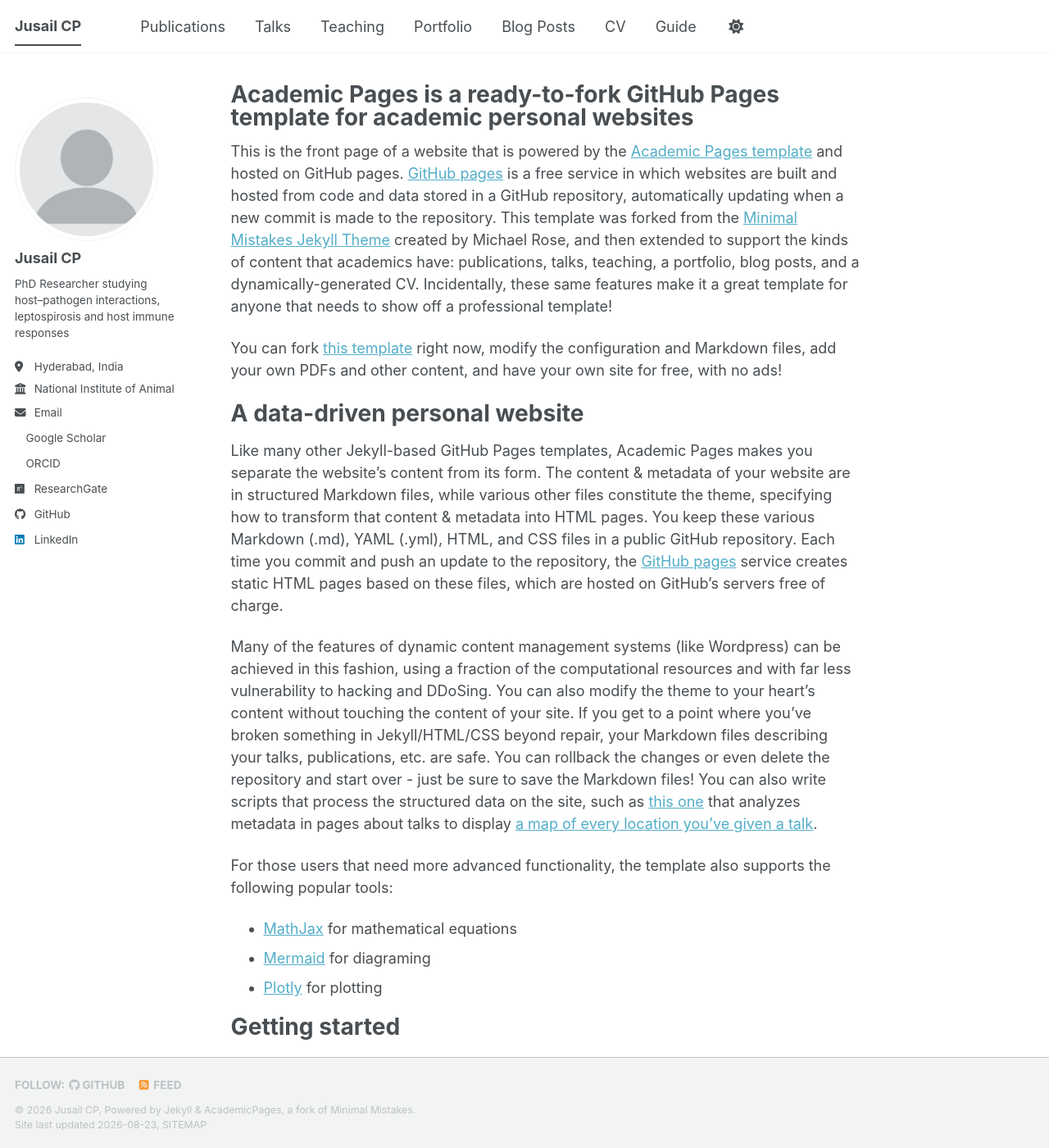
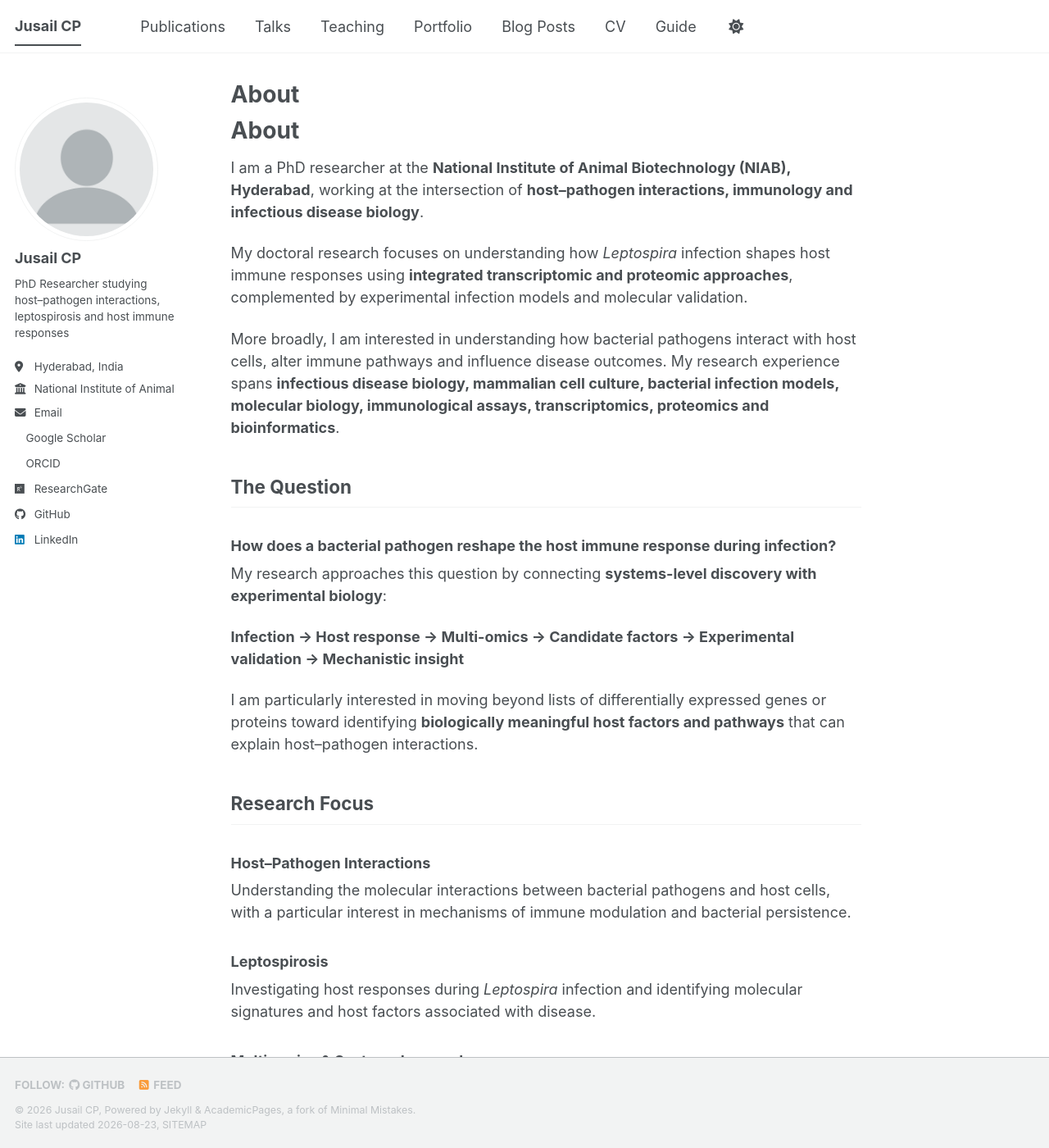
Before and after one commit to jusail/jusail.github.io, a Jekyll site: the page built from _pages/about.md, in a window 1280 px wide and 1400 px high. Shown: the whole window at 82% size. Built offline with Jekyll 4.4.1, drawn with Linux system fonts in a browser that asks for light colours; a style sheet for code colours, icons or effects is not loaded; some of the changed text lies outside the part shown.

Commit message:
Update about.md

```diff
--- a/_pages/about.md
+++ b/_pages/about.md
@@ -1,56 +1,124 @@
 ---
 permalink: /
-title: "Academic Pages is a ready-to-fork GitHub Pages template for academic personal websites"
+title: "About"
 author_profile: true
 redirect_from:
   - /about/
   - /about.html
 ---
+# About
 
-This is the front page of a website that is powered by the [Academic Pages template](https://github.com/academicpages/academicpages.github.io) and hosted on GitHub pages. [GitHub pages](https://pages.github.com) is a free service in which websites are built and hosted from code and data stored in a GitHub repository, automatically updating when a new commit is made to the repository. This template was forked from the [Minimal Mistakes Jekyll Theme](https://mmistakes.github.io/minimal-mistakes/) created by Michael Rose, and then extended to support the kinds of content that academics have: publications, talks, teaching, a portfolio, blog posts, and a dynamically-generated CV. Incidentally, these same features make it a great template for anyone that needs to show off a professional template!
+I am a PhD researcher at the **National Institute of Animal Biotechnology (NIAB), Hyderabad**, working at the intersection of **host–pathogen interactions, immunology and infectious disease biology**.
 
- You can fork [this template](https://github.com/academicpages/academicpages.github.io) right now, modify the configuration and Markdown files, add your own PDFs and other content, and have your own site for free, with no ads!
+My doctoral research focuses on understanding how *Leptospira* infection shapes host immune responses using **integrated transcriptomic and proteomic approaches**, complemented by experimental infection models and molecular validation.
 
-A data-driven personal website
-======
-Like many other Jekyll-based GitHub Pages templates, Academic Pages makes you separate the website's content from its form. The content & metadata of your website are in structured Markdown files, while various other files constitute the theme, specifying how to transform that content & metadata into HTML pages. You keep these various Markdown (.md), YAML (.yml), HTML, and CSS files in a public GitHub repository. Each time you commit and push an update to the repository, the [GitHub pages](https://pages.github.com/) service creates static HTML pages based on these files, which are hosted on GitHub's servers free of charge.
+More broadly, I am interested in understanding how bacterial pathogens interact with host cells, alter immune pathways and influence disease outcomes. My research experience spans **infectious disease biology, mammalian cell culture, bacterial infection models, molecular biology, immunological assays, transcriptomics, proteomics and bioinformatics**.
 
-Many of the features of dynamic content management systems (like Wordpress) can be achieved in this fashion, using a fraction of the computational resources and with far less vulnerability to hacking and DDoSing. You can also modify the theme to your heart's content without touching the content of your site. If you get to a point where you've broken something in Jekyll/HTML/CSS beyond repair, your Markdown files describing your talks, publications, etc. are safe. You can rollback the changes or even delete the repository and start over - just be sure to save the Markdown files! You can also write scripts that process the structured data on the site, such as [this one](https://github.com/academicpages/academicpages.github.io/blob/master/talkmap.ipynb) that analyzes metadata in pages about talks to display [a map of every location you've given a talk](https://academicpages.github.io/talkmap.html).
+## The Question
 
-For those users that need more advanced functionality, the template also supports the following popular tools:
-- [MathJax](https://www.mathjax.org/) for mathematical equations
-- [Mermaid](https://mermaid.js.org/) for diagraming
-- [Plotly](https://plotly.com/javascript/) for plotting
+### How does a bacterial pathogen reshape the host immune response during infection?
 
-Getting started
-======
-1. Register a GitHub account if you don't have one and confirm your e-mail (required!)
-1. Fork [this template](https://github.com/academicpages/academicpages.github.io) by clicking the "Use this template" button in the top right.
-1. Go to the repository's settings (rightmost item in the tabs that start with "Code", should be below "Unwatch"). Rename the repository "[your GitHub username].github.io", which will also be your website's URL.
-1. Set site-wide configuration and create content & metadata (see below -- also see [this set of diffs](https://archive.is/3TPas) showing what files were changed to set up [an example site](https://getorg-testacct.github.io) for a user with the username "getorg-testacct")
-1. Upload any files (like PDFs, .zip files, etc.) to the files/ directory. They will appear at https://[your GitHub username].github.io/files/example.pdf.
-1. Check status by going to the repository settings, in the "GitHub pages" section
+My research approaches this question by connecting **systems-level discovery with experimental biology**:
 
-Site-wide configuration
-------
-The main configuration file for the site is in the base directory in [_config.yml](https://github.com/academicpages/academicpages.github.io/blob/master/_config.yml), which defines the content in the sidebars and other site-wide features. You will need to replace the default variables with ones about yourself and your site's github repository. The configuration file for the top menu is in [_data/navigation.yml](https://github.com/academicpages/academicpages.github.io/blob/master/_data/navigation.yml). For example, if you don't have a portfolio or blog posts, you can remove those items from that navigation.yml file to remove them from the header.
+**Infection → Host response → Multi-omics → Candidate factors → Experimental validation → Mechanistic insight**
 
-Create content & metadata
-------
-For site content, there is one Markdown file for each type of content, which are stored in directories like _publications, _talks, _posts, _teaching, or _pages. For example, each talk is a Markdown file in the [_talks directory](https://github.com/academicpages/academicpages.github.io/tree/master/_talks). At the top of each Markdown file is structured data in YAML about the talk, which the theme will parse to do lots of cool stuff. The same structured data about a talk is used to generate the list of talks on the [Talks page](https://academicpages.github.io/talks), each [individual page](https://academicpages.github.io/talks/2012-03-01-talk-1) for specific talks, the talks section for the [CV page](https://academicpages.github.io/cv), and the [map of places you've given a talk](https://academicpages.github.io/talkmap.html) (if you run this [python file](https://github.com/academicpages/academicpages.github.io/blob/master/talkmap.py) or [Jupyter notebook](https://github.com/academicpages/academicpages.github.io/blob/master/talkmap.ipynb), which creates the HTML for the map based on the contents of the _talks directory).
+I am particularly interested in moving beyond lists of differentially expressed genes or proteins toward identifying **biologically meaningful host factors and pathways** that can explain host–pathogen interactions.
 
-**Markdown generator**
+## Research Focus
 
-The repository includes [a set of Jupyter notebooks](https://github.com/academicpages/academicpages.github.io/tree/master/markdown_generator
-) that converts a CSV containing structured data about talks or presentations into individual Markdown files that will be properly formatted for the Academic Pages template. The sample CSVs in that directory are the ones I used to create my own personal website at stuartgeiger.com. My usual workflow is that I keep a spreadsheet of my publications and talks, then run the code in these notebooks to generate the Markdown files, then commit and push them to the GitHub repository.
+### Host–Pathogen Interactions
 
-How to edit your site's GitHub repository
-------
-Many people use a git client to create files on their local computer and then push them to GitHub's servers. If you are not familiar with git, you can directly edit these configuration and Markdown files directly in the github.com interface. Navigate to a file (like [this one](https://github.com/academicpages/academicpages.github.io/blob/master/_talks/2012-03-01-talk-1.md) and click the pencil icon in the top right of the content preview (to the right of the "Raw | Blame | History" buttons). You can delete a file by clicking the trashcan icon to the right of the pencil icon. You can also create new files or upload files by navigating to a directory and clicking the "Create new file" or "Upload files" buttons.
+Understanding the molecular interactions between bacterial pathogens and host cells, with a particular interest in mechanisms of immune modulation and bacterial persistence.
 
-Example: editing a Markdown file for a talk
-![Editing a Markdown file for a talk](/images/editing-talk.png)
+### Leptospirosis
 
-For more info
-------
-More info about configuring Academic Pages can be found in [the guide](https://academicpages.github.io/markdown/), the [growing wiki](https://github.com/academicpages/academicpages.github.io/wiki), and you can always [ask a question on GitHub](https://github.com/academicpages/academicpages.github.io/discussions). The [guides for the Minimal Mistakes theme](https://mmistakes.github.io/minimal-mistakes/docs/configuration/) (which this theme was forked from) might also be helpful.
+Investigating host responses during *Leptospira* infection and identifying molecular signatures and host factors associated with disease.
+
+### Multi-omics & Systems Immunology
+
+Integrating **transcriptomics, proteomics and network-based approaches** to identify pathways and candidate regulators involved in infection.
+
+### Experimental Infection Biology
+
+Using mammalian cell and bacterial infection models to experimentally investigate candidate host factors identified through systems-level analyses.
+
+### Infectious Disease & Vaccines
+
+Interested in translating host–pathogen biology into potential strategies for understanding, preventing and controlling infectious diseases.
+
+## Current Research
+
+### Decoding host responses to *Leptospira* infection
+
+My PhD research combines clinical and experimental models with transcriptomic and proteomic approaches to investigate host immune responses during leptospiral infection.
+
+The overall research workflow can be viewed as:
+
+**Clinical/experimental infection**
+
+↓
+
+**Host transcriptome + proteome**
+
+↓
+
+**Systems-level analysis**
+
+↓
+
+**Candidate host factors**
+
+↓
+
+**Experimental validation**
+
+↓
+
+**Understanding host–pathogen mechanisms**
+
+This approach allows me to connect large-scale molecular datasets with experimentally testable biological questions.
+
+## Research Journey
+
+My research training has taken me through different areas of biomedical science, gradually leading toward host–pathogen biology and infectious disease research.
+
+**ICMR–National Institute of Virology, Pune**
+Extracellular microRNA and molecular biology research
+
+↓
+
+**Indian Institute of Technology Kanpur**
+Molecular biology, animal models and gene therapy-related research
+
+↓
+
+**South Dakota State University, USA**
+Host–microbiome and pathogen interaction research
+
+↓
+
+**National Institute of Animal Biotechnology, Hyderabad**
+*Leptospira* infection, host immunity and multi-omics
+
+## Scientific Toolbox
+
+**Experimental Biology**
+Mammalian cell culture · bacterial infection · macrophage models · qRT-PCR · ELISA · Western blotting · flow cytometry
+
+**Omics & Systems Biology**
+RNA-seq · transcriptomics · proteomics · differential expression · WGCNA · network analysis
+
+**Bioinformatics**
+R · UNIX/Linux · BLAST · UniProt · PDB · biological data analysis
+
+## Research Philosophy
+
+### From discovery to mechanism.
+
+I am interested in combining **systems-level approaches with experimental biology** to move from complex molecular datasets toward experimentally testable mechanisms of host–pathogen interaction.
+
+Ultimately, I hope to contribute to a better understanding of infectious diseases by connecting **molecular discovery, host immunity and pathogen biology**.
+
+## Contact
+
+Please feel free to [email me](mailto:jusail@niab.org.in) if you have questions about my research, potential collaborations or research opportunities.
```
